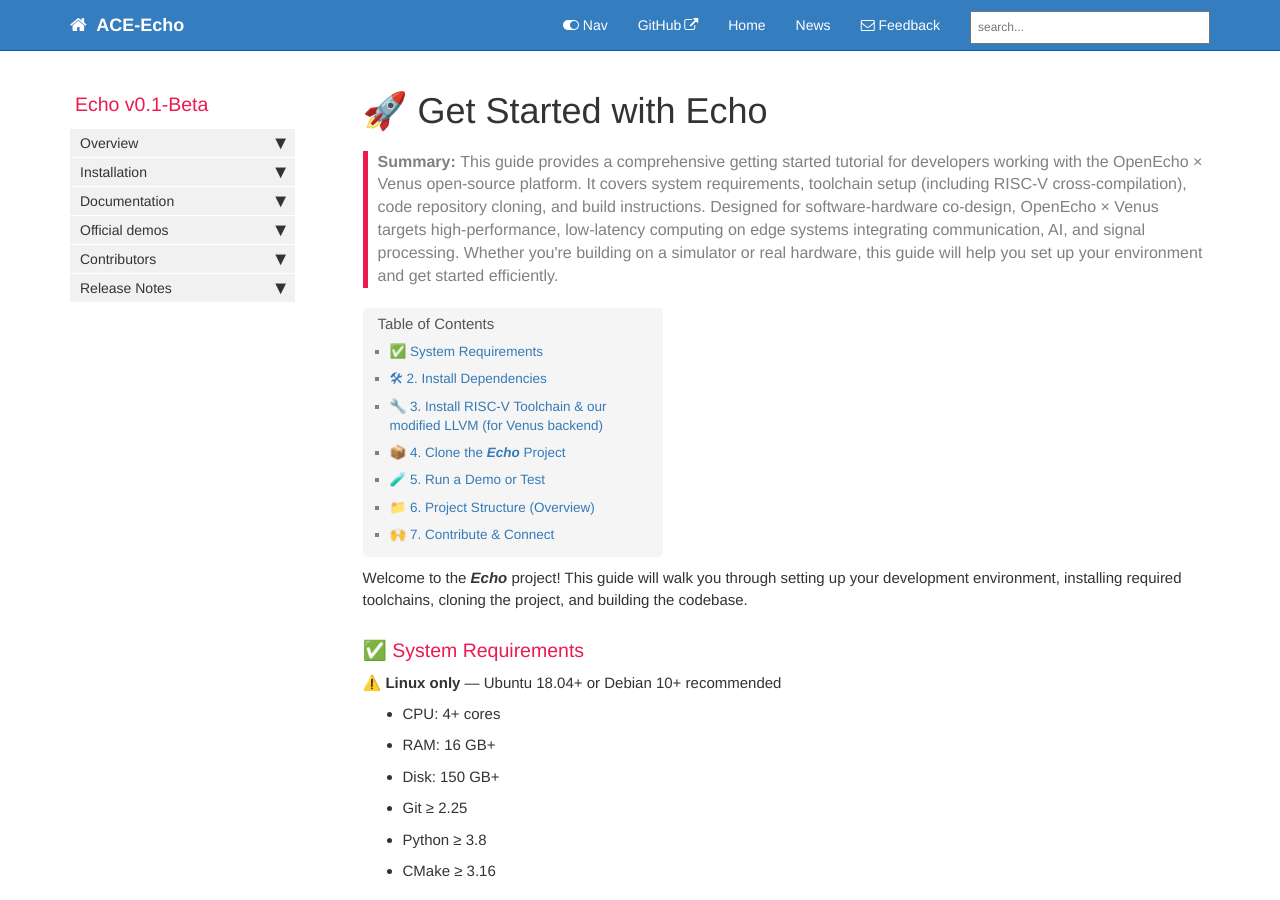
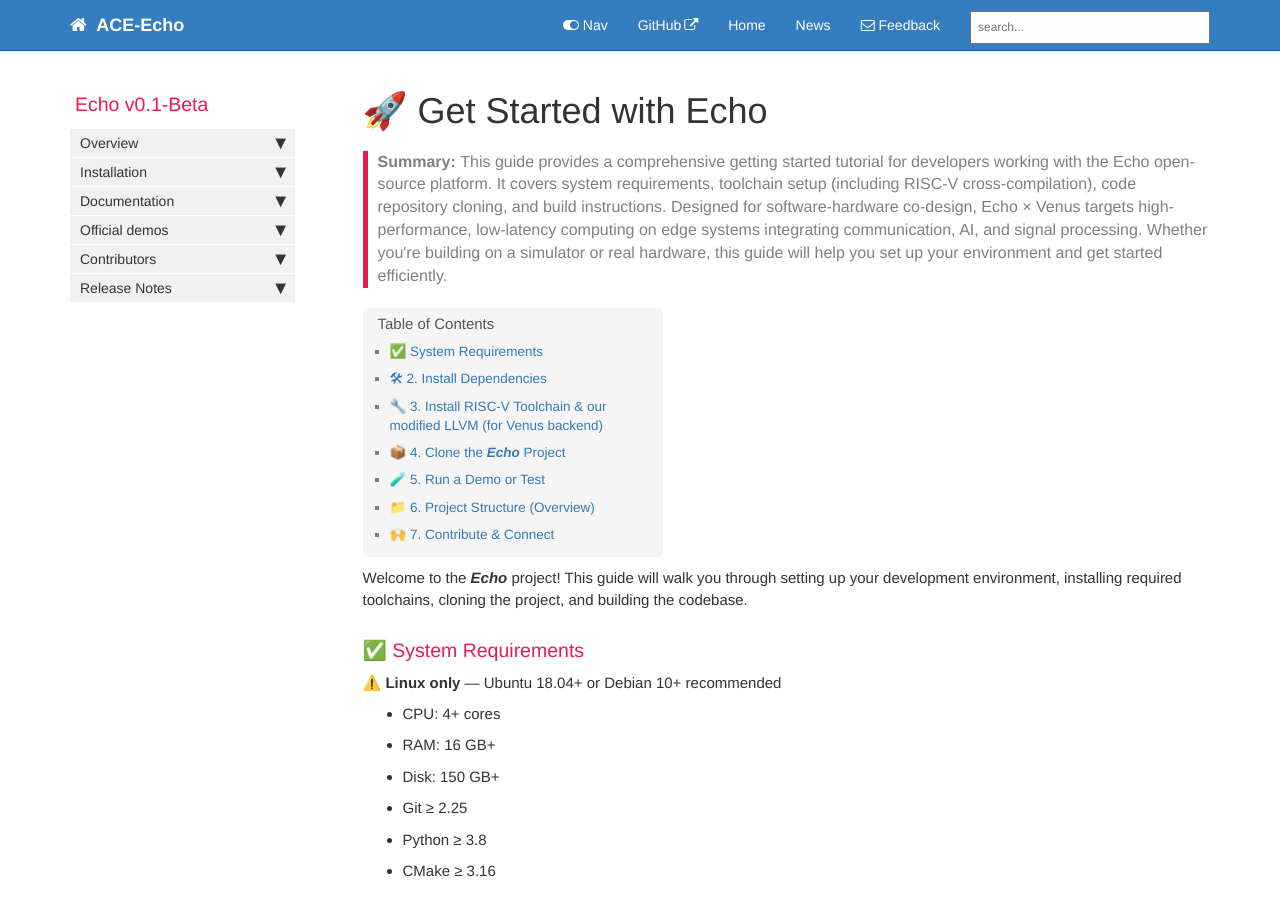
Before and after one commit to ACELab-SHU/ACE-AURA, a Jekyll site: the page built from index.md, in a window 1280 px wide and 900 px high. Built offline with Jekyll 4.4.1, drawn with Linux system fonts in a browser that asks for light colours; comment, search, counter and statistics services are not loaded.

Commit message:
debug index page

```diff
--- a/index.md
+++ b/index.md
@@ -2,12 +2,11 @@
 title: 🚀 Get Started with Echo
 #tags: [getting_started, troubleshooting]
 keywords: Echo, Venus architecture, RISC-V, AI accelerator, cross-compilation, embedded systems, open-source, NPU, software-hardware co-design, performance computing, toolchain setup, build guide, low-latency computing, heterogeneous computing, system-on-chip, edge AI, communication stack, CMake, simulator, real-time systems
-summary: "This guide provides a comprehensive getting started tutorial for developers working with the OpenEcho × Venus open-source platform. It covers system requirements, toolchain setup (including RISC-V cross-compilation), code repository cloning, and build instructions. Designed for software-hardware co-design, OpenEcho × Venus targets high-performance, low-latency computing on edge systems integrating communication, AI, and signal processing. Whether you're building on a simulator or real hardware, this guide will help you set up your environment and get started efficiently."
+summary: "This guide provides a comprehensive getting started tutorial for developers working with the Echo open-source platform. It covers system requirements, toolchain setup (including RISC-V cross-compilation), code repository cloning, and build instructions. Designed for software-hardware co-design, Echo × Venus targets high-performance, low-latency computing on edge systems integrating communication, AI, and signal processing. Whether you're building on a simulator or real hardware, this guide will help you set up your environment and get started efficiently."
 sidebar: mydoc_sidebar
 permalink: index.html
 folder: mydoc
 ---
-
 
 Welcome to the ***Echo*** project! This guide will walk you through setting up your development environment, installing required toolchains, cloning the project, and building the codebase.
 
```
